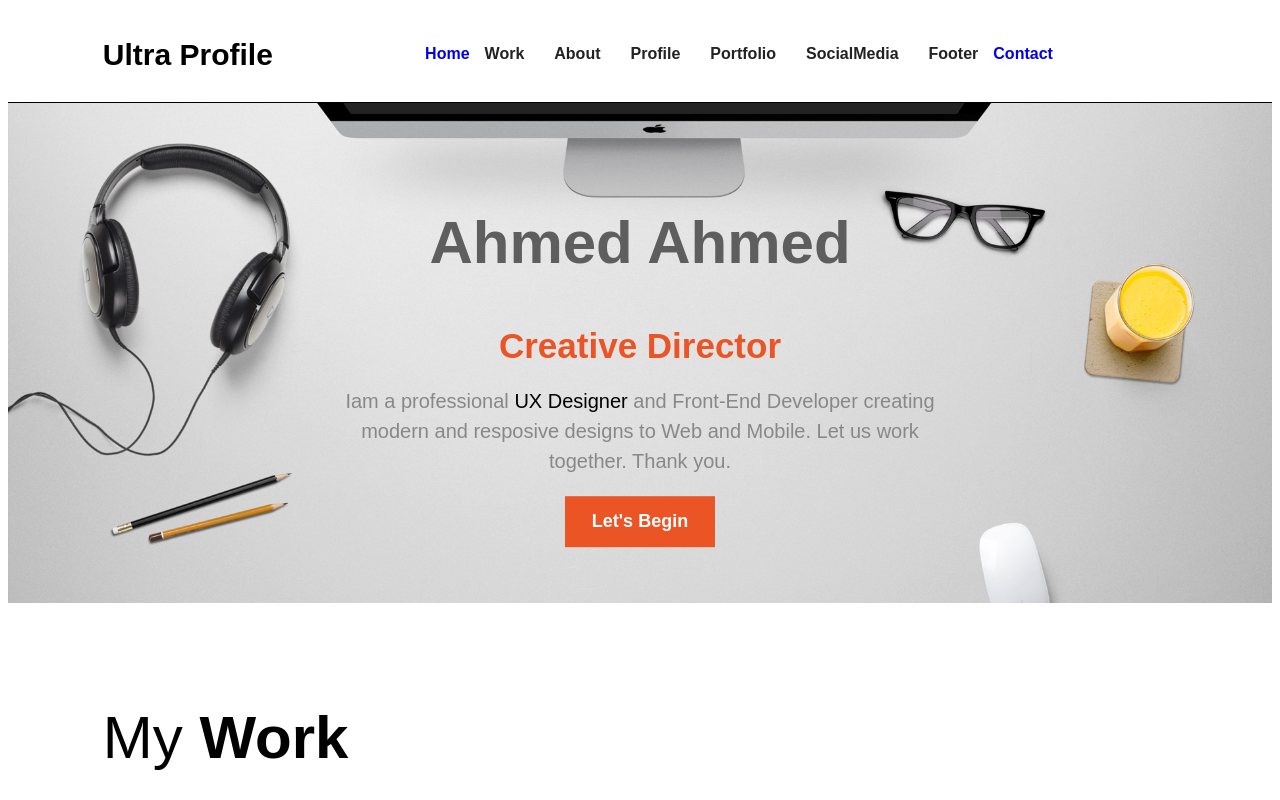
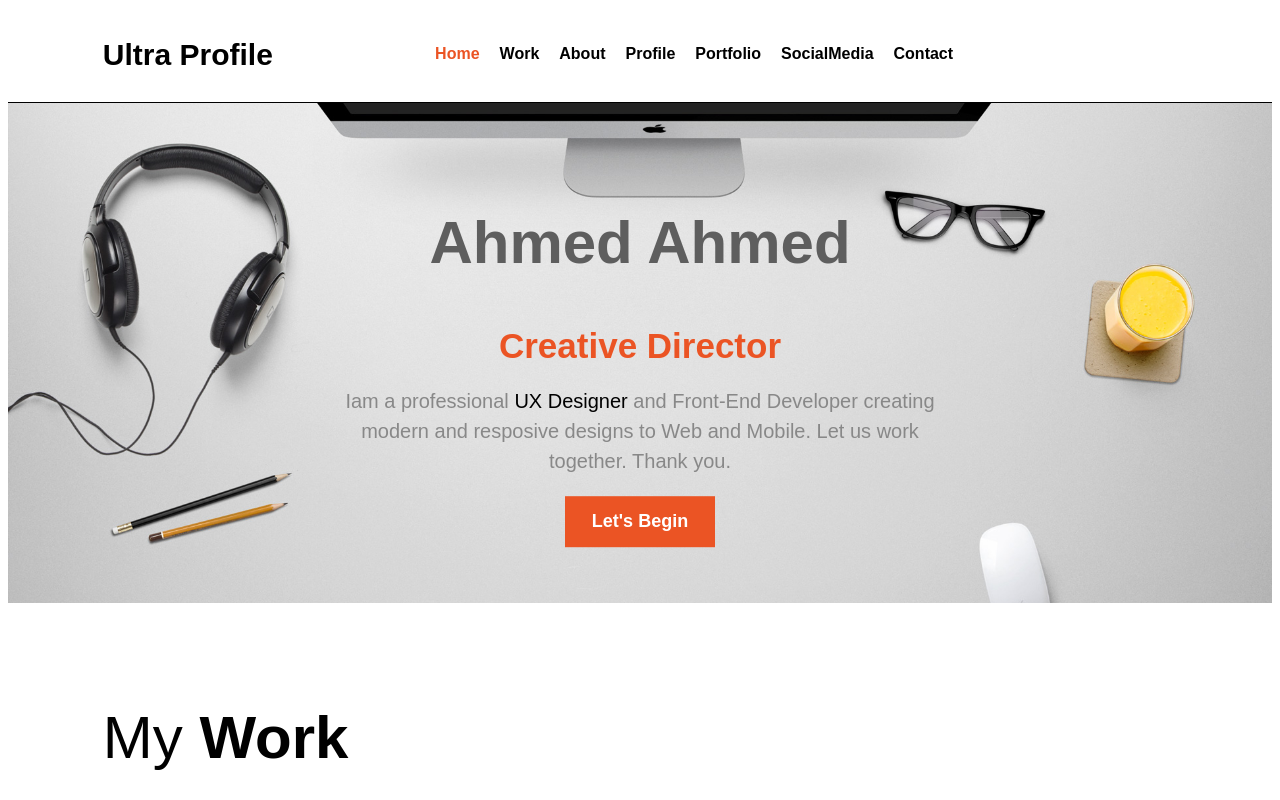
Before and after one commit to Ahmedwafy/Ultra-Profile, a React (Create React App) app: page / in a window 1280 px wide. Shown: the top 800 px of the page. Built offline with nearby package versions, Linux system fonts and the light colour scheme.

Commit message:
edited navbar code

```diff
--- a/src/Components/Navbar/Navbar.js
+++ b/src/Components/Navbar/Navbar.js
@@ -1,10 +1,11 @@
 import React from "react";
 // import { Link } from "react-router-dom";
 // or
-import { NavLink } from "react-router-dom";
+// import { NavLink } from "react-router-dom";
 //   بيعمل اكتف كلاس اوتوماتيك لما ادوس على اللينكNavLink الفرق بينهم ان
-import {NavbarSection, Logo, LogoText, UlList, ListItem, Anchor} from "./NavbarStyle"
+import { NavbarSection, Logo, LogoText, UlList, ListItem, NavLinkStyled } from "./NavbarStyle"
 
+//  used NavLinkStyled instead of NavLink AFTER make styled component to add new featchers
 
 const Navbar = () =>  {
     return (
@@ -18,36 +19,47 @@ const Navbar = () =>  {
           <UlList>
 
             <ListItem>
-              <NavLink style={{textDecoration:'none'}} exact to="/">
+              <NavLinkStyled style={{textDecoration:'none'}} exact to="/">
                 <p>Home</p>
-              </NavLink>
+              </NavLinkStyled>
             </ListItem>
 
             <ListItem>
-              <Anchor href="/Work">Work</Anchor>
+              <NavLinkStyled style={{textDecoration:'none'}} exact to="/Work">
+              <p>Work</p>
+              </NavLinkStyled>
             </ListItem>
 
             <ListItem>
-              <Anchor href="/About">About</Anchor>
+              <NavLinkStyled style={{textDecoration:'none'}} exact to="/About">
+              <p>About</p>
+              </NavLinkStyled>
             </ListItem>
 
             <ListItem>
-              <Anchor href="/Profile">Profile</Anchor>
+              <NavLinkStyled style={{textDecoration:'none'}} exact to="/Profile">
+              <p>Profile</p>
+              </NavLinkStyled>
             </ListItem>
 
             <ListItem>
-              <Anchor href="/Portfolio">Portfolio</Anchor>
+              <NavLinkStyled style={{textDecoration:'none'}} exact to="/Portfolio">
+              <p>Portfolio</p>
+              </NavLinkStyled>
             </ListItem>
 
             <ListItem>
-              <Anchor href="/SocialMedia">SocialMedia</Anchor>
+              <NavLinkStyled style={{textDecoration:'none'}} exact to="/SocialMedia">
+              <p>SocialMedia</p>
+              </NavLinkStyled>
             </ListItem>
 
             <ListItem>
-              <Anchor href="#">Footer</Anchor>
+              <NavLinkStyled style={{textDecoration:'none'}} exact to="/Contact">
+                Contact
+              </NavLinkStyled>
             </ListItem>
 
-            <ListItem><NavLink  style={{textDecoration:'none'}} exact to="/Contact">Contact</NavLink></ListItem>
           </UlList>
         </div>
       </NavbarSection>
--- a/src/Components/Navbar/NavbarStyle.js
+++ b/src/Components/Navbar/NavbarStyle.js
@@ -1,4 +1,5 @@
 import styled from "styled-components";
+import { NavLink } from "react-router-dom";
 
 export const NavbarSection = styled.div`
     padding: 5px 0;
@@ -26,18 +27,24 @@ export const UlList = styled.ul`
 export const ListItem = styled.li`
     display: inline-block;
     text-decoration: none;
-    font-weight: bold;
-`
-
-export const Anchor = styled.a`
-    display: block;
-    color: #222;
-    text-decoration: none;
-    padding: 10px 15px;
+    padding: 0px 10px;
     font-weight: bold;
 
     &:hover {
         cursor: pointer;
-        color: #eb5424
     }
 `
+
+export const NavLinkStyled = styled(NavLink)`
+    text-decoration: none;
+    color: inherit;          // Make sure to inherit color from ListItem
+
+    &:hover {
+        color: #EB5424;      // Add hover color for NavLink
+    }
+
+    &.active {
+        font-weight: bold;   // Style for active link
+        color: #EB5424;      // Different color for active link
+    }
+`
```
